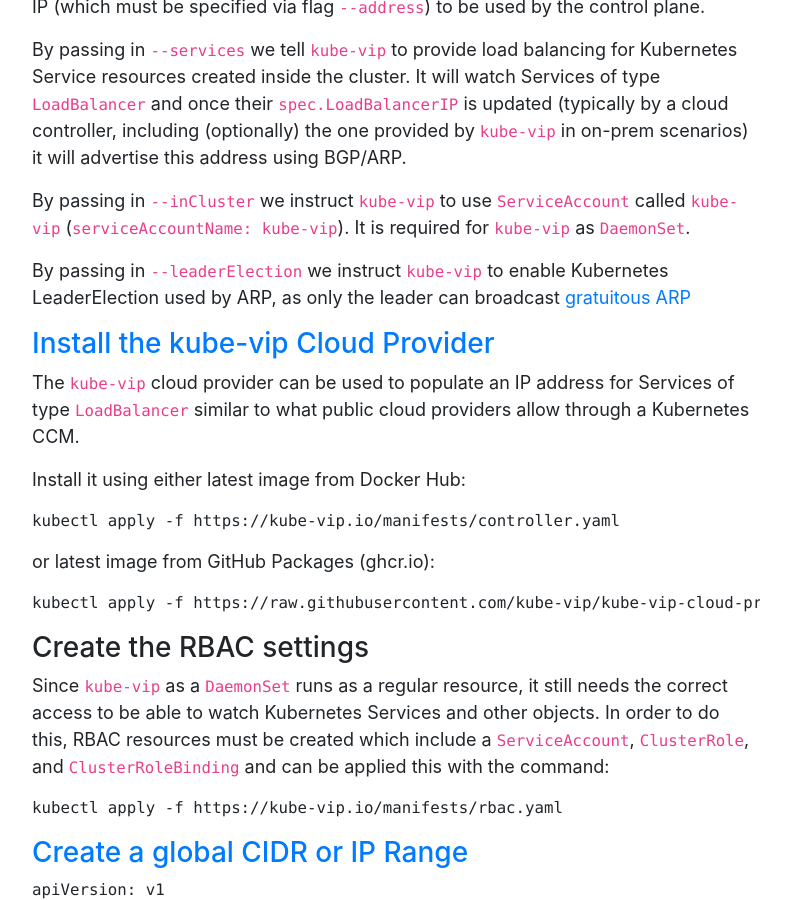
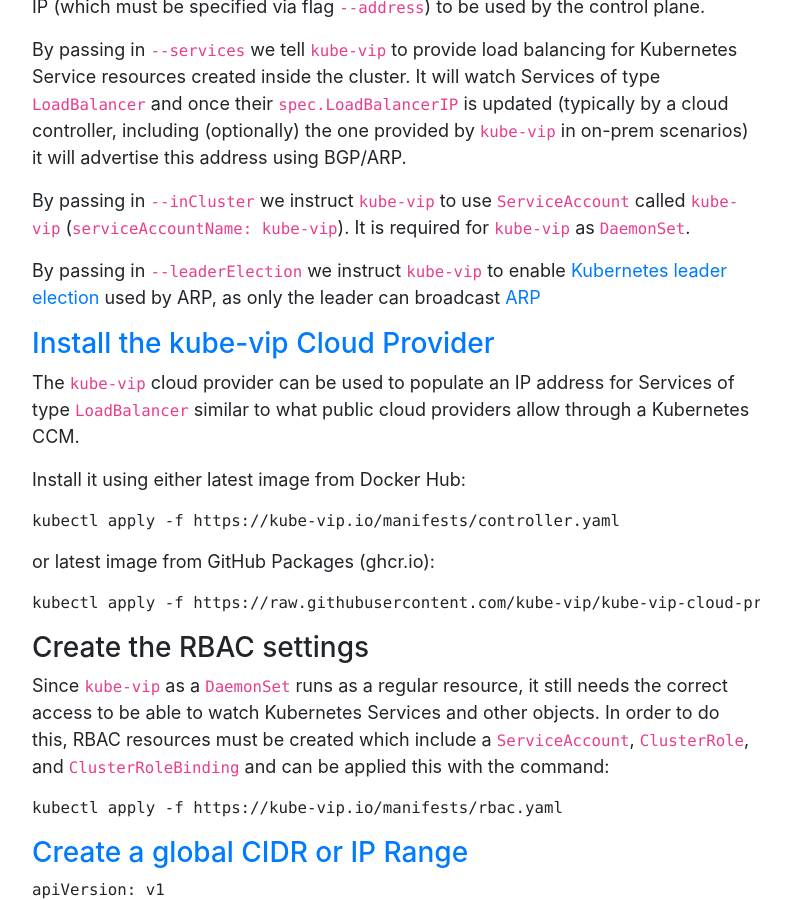
Before and after one commit to aursu/aursu.github.io, a Jekyll site: the page built from _posts/2022-05-06-kube-vip-loadbalancer.md, in a window 1280 px wide and 900 px high, scrolled down 1213 px. Shown: the whole window, without its empty margins (244-1035 px from the left). Built offline with Jekyll 4.4.1, drawn with Linux system fonts in a browser that asks for light colours; a script that is not in the unit is left out; some of the changed text lies outside the part shown.

Commit message:
Added small description about ARP

```diff
--- a/_posts/2022-05-06-kube-vip-loadbalancer.md
+++ b/_posts/2022-05-06-kube-vip-loadbalancer.md
@@ -4,6 +4,7 @@
 date:   2021-07-17 14:25:00 +0200
 categories: kubernetes networking
 ---
+
 `kube-vip` is an open-source project that aims to simplify providing load balancing services for Kubernetes clusters.
 
 In cloud-based Kubernetes clusters, services are usually exposed by using load balancers provided by cloud vendors. However, cloud-based load balancers are unavailable in bare-metal environments. `kube-vip` allows users to create LoadBalancer Services in bare-metal, edge, and virtualization environments for external access, and provides the same user experience as cloud-based load balancers.
@@ -27,7 +28,7 @@
 
 By passing in `--inCluster` we instruct `kube-vip` to use `ServiceAccount` called `kube-vip` (`serviceAccountName: kube-vip`). It is required for `kube-vip` as `DaemonSet`.
 
-By passing in `--leaderElection` we instruct `kube-vip` to enable Kubernetes LeaderElection used by ARP, as only the leader can broadcast [gratuitous ARP](https://wiki.wireshark.org/Gratuitous_ARP)
+By passing in `--leaderElection` we instruct `kube-vip` to enable [Kubernetes leader election](https://kubernetes.io/blog/2016/01/simple-leader-election-with-kubernetes/) used by ARP, as only the leader can broadcast [ARP](https://wiki.wireshark.org/Gratuitous_ARP)
 
 ### [Install the kube-vip Cloud Provider](https://kube-vip.chipzoller.dev/docs/usage/cloud-provider/#install-the-kube-vip-cloud-provider)
 
```
Also changed, not shown: other parts of _posts/2022-05-06-kube-vip-loadbalancer.md (+2 -0 lines).
